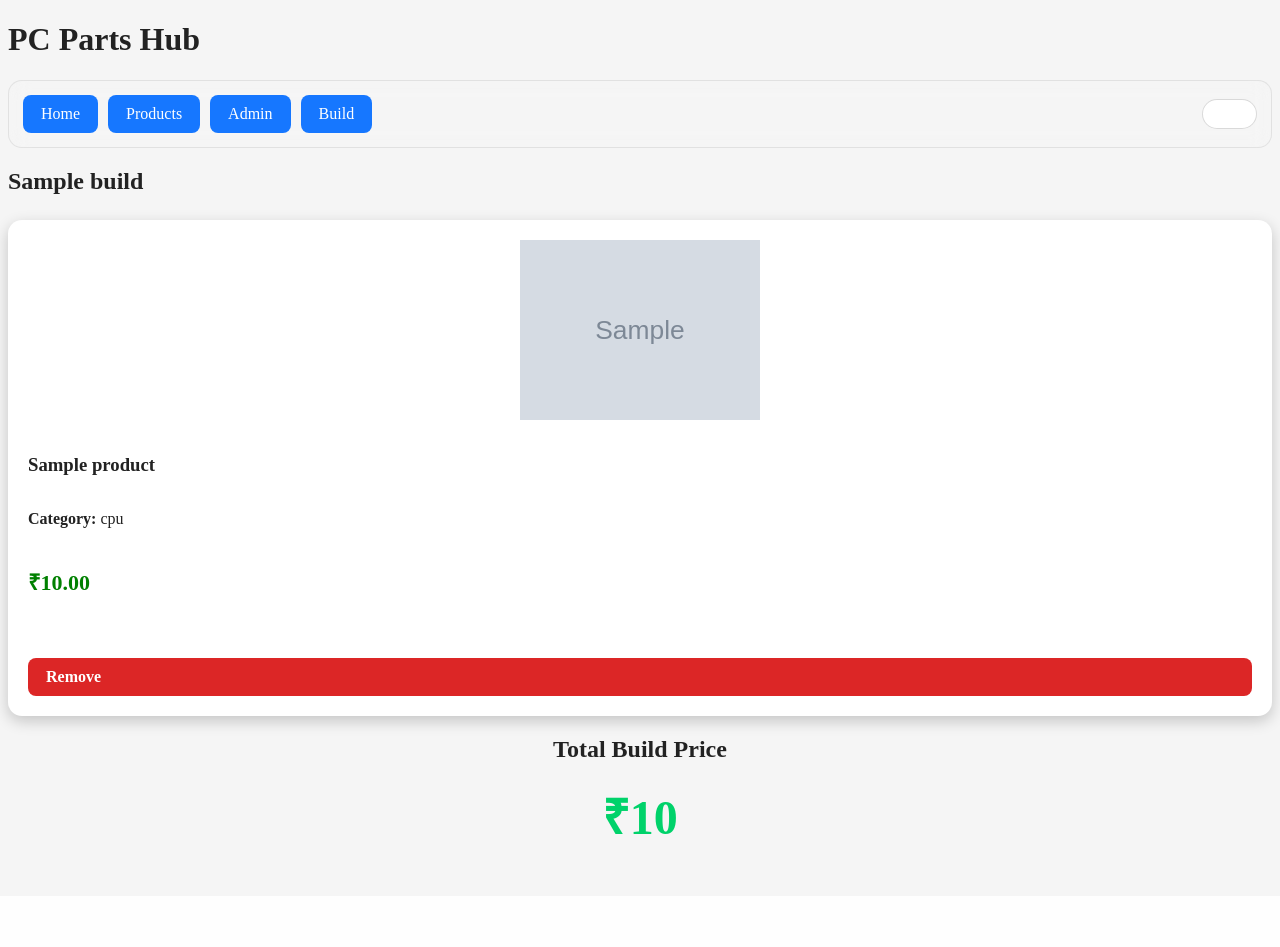
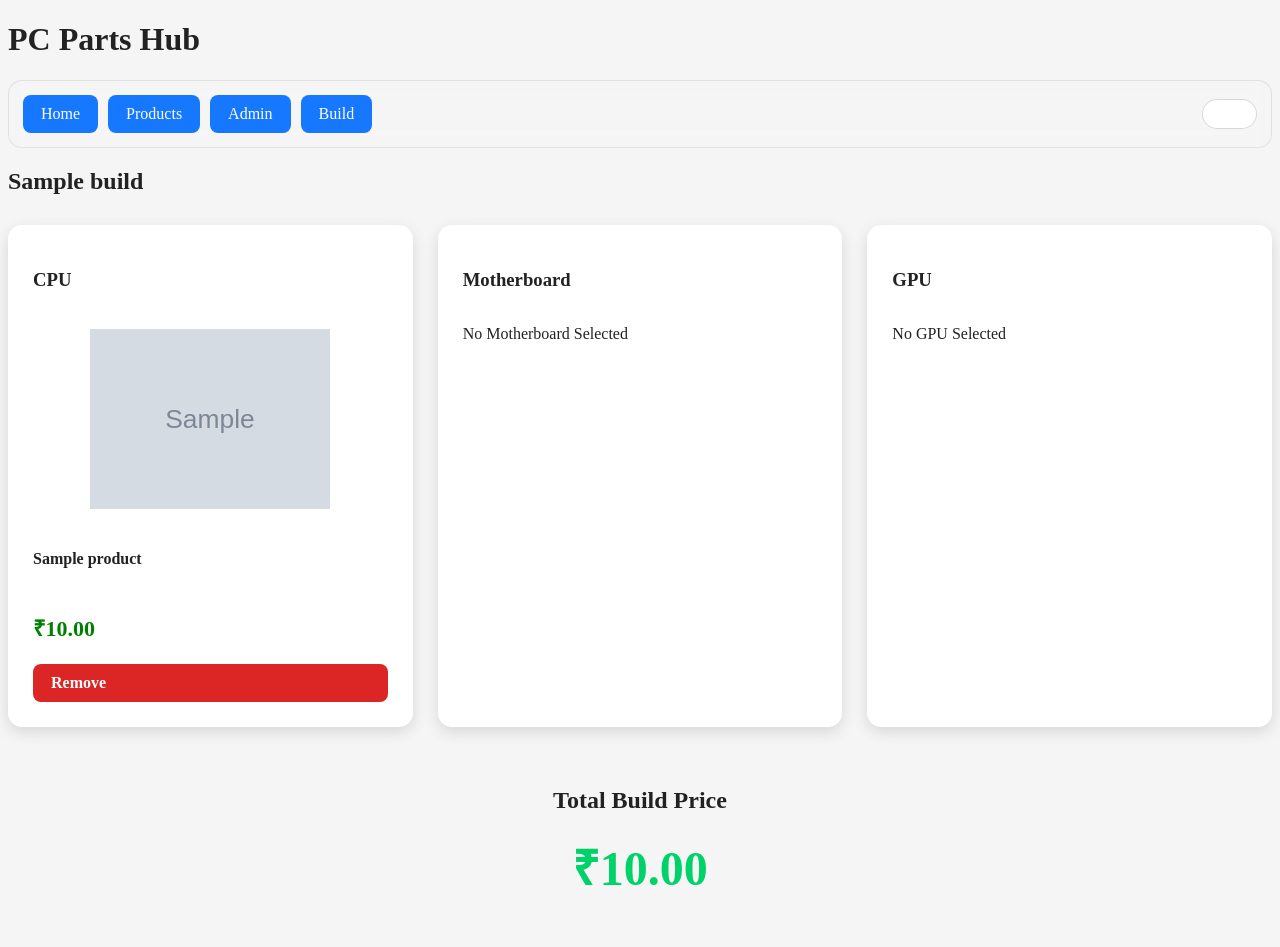
Before and after one commit to Biswajitfiguringthingsout/pc-parts-hub, a Django app: page /products/build/ in a window 1280 px wide. Before the commit the page ends 834 px from the top, so only its background shows below. Run offline with Django 5.2, Linux system fonts and the light colour scheme; tables that the repository leaves empty hold one stand-in row (values such as "Sample post"); grey boxes marked "Sample" are stand-in pictures.

Commit message:
Extend product model with hardware specification fields for compatibility check and power draw calculations

```diff
--- a/products/models.py
+++ b/products/models.py
@@ -50,6 +50,56 @@ class Product(models.Model):
         blank=True
     )
 
+    # Compatibility fields
+    socket = models.CharField(
+        max_length=50,
+        blank=True,
+        null=True
+    )
+
+    memory_type = models.CharField(
+        max_length=20,
+        blank=True,
+        null=True
+    )
+
+    pcie_generation = models.CharField(
+        max_length=20,
+        blank=True,
+        null=True
+    )
+
+    # Power fields
+    power_draw = models.PositiveIntegerField(
+        blank=True,
+        null=True,
+        help_text="Power consumption in Watts"
+    )
+
+    recommended_psu = models.PositiveIntegerField(
+        blank=True,
+        null=True,
+        help_text="Recommended PSU Wattage"
+    )
+
+    # Capacity / Specs
+    capacity = models.CharField(
+        max_length=50,
+        blank=True,
+        null=True,
+        help_text="Example: 32GB, 2TB"
+    )
+
+    supported_cpu_sockets = models.CharField(
+        max_length=200,
+        blank=True,
+        null=True,
+        help_text="Comma separated. Example: AM4,AM5,LGA1700"
+    )
+
+    def __str__(self):
+        return self.name
+
     def __str__(self):
         return self.name
 class Build(models.Model):
--- a/products/static/css/style.css
+++ b/products/static/css/style.css
@@ -686,3 +686,52 @@ strong {
 
     transform: translateY(-2px);
 }
+.build-layout {
+
+    display: grid;
+
+    grid-template-columns: repeat(auto-fit, minmax(320px,1fr));
+
+    gap: 25px;
+
+    margin-top: 30px;
+}
+
+.slot-card {
+
+    background: var(--card);
+
+    color: var(--text);
+
+    border-radius: 14px;
+
+    padding: 25px;
+
+    box-shadow: 0 5px 15px rgba(0,0,0,.12);
+
+    display: flex;
+
+    flex-direction: column;
+
+    transition: .3s;
+}
+
+.slot-card:hover {
+
+    transform: translateY(-5px);
+
+    box-shadow: 0 10px 25px rgba(0,119,255,.15);
+
+}
+
+.slot-image{
+
+    width:100%;
+
+    height:180px;
+
+    object-fit:contain;
+
+    margin:20px 0;
+
+}
--- a/products/templates/products/build_page.html
+++ b/products/templates/products/build_page.html
@@ -2,36 +2,83 @@
 
 {% block content %}
 <h2>{{ build.name }}</h2>
-<div class="build-grid">
-    {% for item in items %}
-        <div class="build-card">
 
-            {% if item.product.image %}
-                <img
-                    src="{{ item.product.image.url }}"
-                    alt="{{ item.product.name }}"
-                    class="build-image"
-                >
-            {% endif %}
+<div class="build-layout">
 
-            <h3>{{ item.product.name }}</h3>
+    <!-- CPU -->
+    <div class="slot-card">
+        <h3>CPU</h3>
 
-            <p>
-                <strong>Category:</strong>
-                {{ item.product.category }}
+        {% if slots.CPU %}
+            <img src="{{ slots.CPU.product.image.url }}" class="slot-image">
+
+            <h4>{{ slots.CPU.product.name }}</h4>
+
+            <p class="price">
+                ₹{{ slots.CPU.product.price }}
             </p>
 
-            <p class="price">
-                ₹{{ item.product.price }}
-            </p>
-            <a
-                href="{% url 'remove_build_item' item.id %}"
-                class="remove-btn">
+            <a href="{% url 'remove_build_item' slots.CPU.id %}" class="remove-btn">
                 Remove
             </a>
-        </div>
-    {% endfor %}
+
+        {% else %}
+            <p>No CPU Selected</p>
+        {% endif %}
+    </div>
+
+    <!-- Motherboard -->
+    <div class="slot-card">
+
+        <h3>Motherboard</h3>
+
+        {% if slots.Motherboard %}
+
+            <img src="{{ slots.Motherboard.product.image.url }}" class="slot-image">
+
+            <h4>{{ slots.Motherboard.product.name }}</h4>
+
+            <p class="price">
+                ₹{{ slots.Motherboard.product.price }}
+            </p>
+
+            <a href="{% url 'remove_build_item' slots.Motherboard.id %}" class="remove-btn">
+                Remove
+            </a>
+
+        {% else %}
+            <p>No Motherboard Selected</p>
+        {% endif %}
+
+    </div>
+
+    <!-- GPU -->
+    <div class="slot-card">
+
+        <h3>GPU</h3>
+
+        {% if slots.GPU %}
+
+            <img src="{{ slots.GPU.product.image.url }}" class="slot-image">
+
+            <h4>{{ slots.GPU.product.name }}</h4>
+
+            <p class="price">
+                ₹{{ slots.GPU.product.price }}
+            </p>
+
+            <a href="{% url 'remove_build_item' slots.GPU.id %}" class="remove-btn">
+                Remove
+            </a>
+
+        {% else %}
+            <p>No GPU Selected</p>
+        {% endif %}
+
+    </div>
+
 </div>
+
 <div class="build-summary">
 
     <h2>Total Build Price</h2>
@@ -42,8 +89,4 @@
 
 </div>
 
-{% if not items %}
-    <p>No components added yet.</p>
-{% endif %}
-
 {% endblock %}
--- a/products/views.py
+++ b/products/views.py
@@ -120,17 +120,30 @@ def build_page(request):
 
     items = BuildItem.objects.filter(build=build)
 
-    total_price = items.aggregate(
-    total=Sum('product__price'))['total'] or 0
+    total_price = sum(
+        item.product.price
+        for item in items
+    )
+
+    slots = {
+        "CPU": items.filter(product__category="cpu").first(),
+        "Motherboard": items.filter(product__category="motherboard").first(),
+        "GPU": items.filter(product__category="gpu").first(),
+        "RAM": items.filter(product__category="ram"),
+        "Storage": items.filter(product__category="storage"),
+        "Monitor": items.filter(product__category="monitor"),
+        "Keyboard": items.filter(product__category="keyboard"),
+        "Mouse": items.filter(product__category="mouse"),
+    }
 
     return render(
         request,
-        'products/build_page.html',
+        "products/build_page.html",
         {
-            'build': build,
-            'items': items,
-            'total_price': total_price,
-        }
+            "build": build,
+            "slots": slots,
+            "total_price": total_price,
+        },
     )
 def add_to_build(request, product_id):
 
```
Also changed, not shown: products/migrations/0003_product_capacity_product_memory_type_and_more.py (added).
